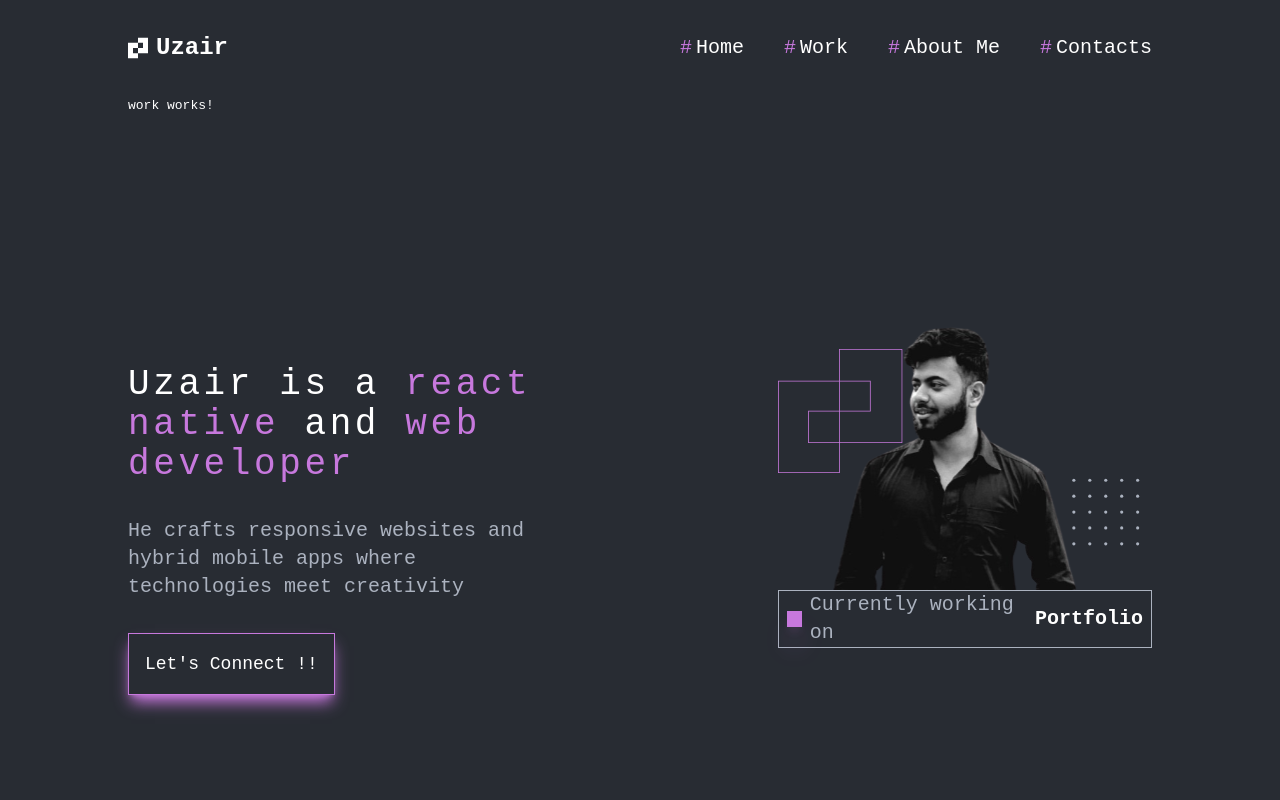
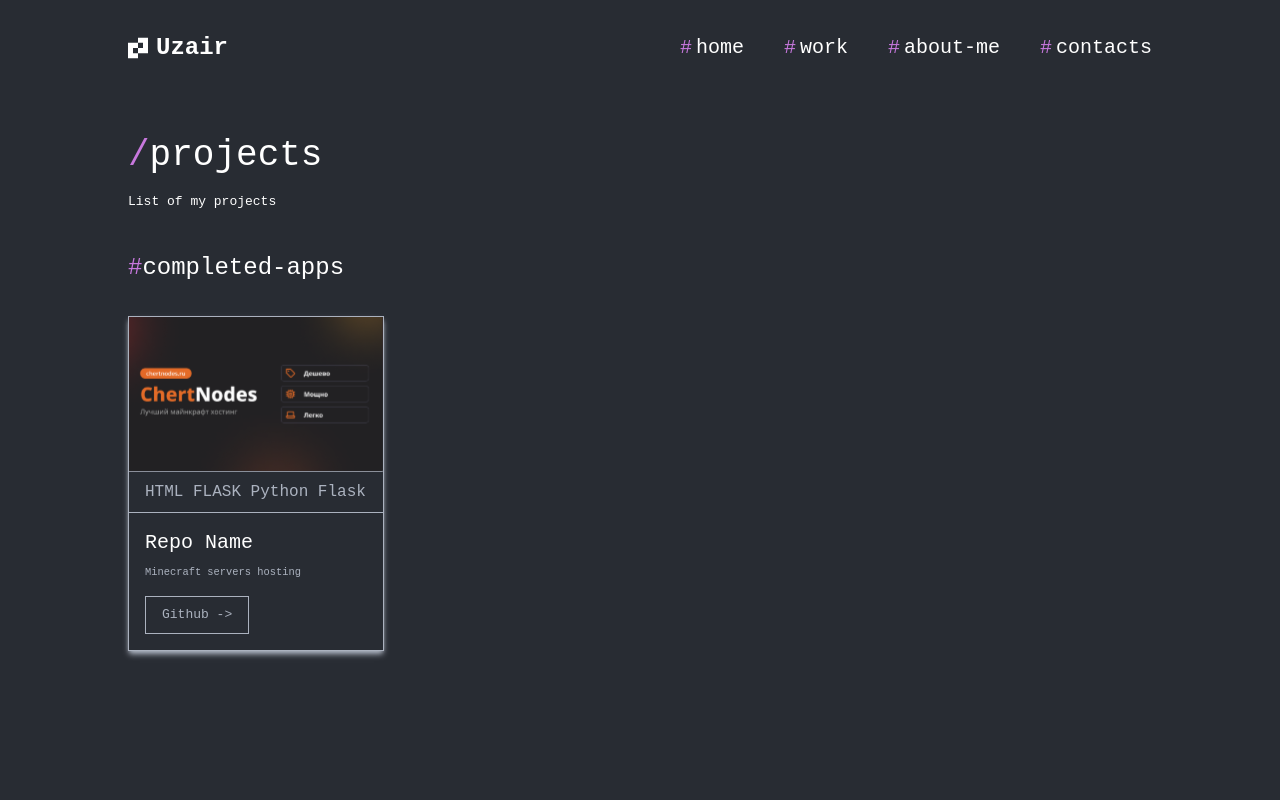
Before and after one commit to OXAYR/The-Dev-Uzair, an Angular app: page /work in a window 1280 px wide. Shown: the top 800 px of the page. Built offline with nearby package versions, Linux system fonts and the light colour scheme.

Commit message:
made the work page

```diff
--- a/src/app/components/master/master.component.html
+++ b/src/app/components/master/master.component.html
@@ -1,4 +1,3 @@
 <div class="px-32 pb-32 flex flex-col">
   <router-outlet></router-outlet>
-  <app-home></app-home>
 </div>
--- a/src/app/components/navbar/navbar.component.ts
+++ b/src/app/components/navbar/navbar.component.ts
@@ -11,9 +11,9 @@ import { RouterModule } from '@angular/router';
 })
 export class NavbarComponent {
   navRoutes = [
-    { name: 'Home', path: '' },
-    { name: 'Work', path: 'work' },
-    { name: 'About Me', path: 'about-me' },
-    { name: 'Contacts', path: 'contacts' },
+    { name: 'home', path: '' },
+    { name: 'work', path: 'work' },
+    { name: 'about-me', path: 'about-me' },
+    { name: 'contacts', path: 'contacts' },
   ];
 }
--- a/src/app/components/work/work.component.html
+++ b/src/app/components/work/work.component.html
@@ -1 +1,12 @@
-<p>work works!</p>
+<div class="h-screen">
+  <div class="flex flex-col gap-4 my-10">
+    <div class="text-4xl"><span class="text-purple">/</span>projects</div>
+    <div>List of my projects</div>
+  </div>
+  <div class="flex flex-col gap-8 my-10 flex-wrap">
+    <div class="text-2xl"><span class="text-purple">#</span>completed-apps</div>
+    <div>
+      <app-project-card></app-project-card>
+    </div>
+  </div>
+</div>
```
Also changed, not shown: src/app/components/work/work.component.ts (+4 -5 lines).
